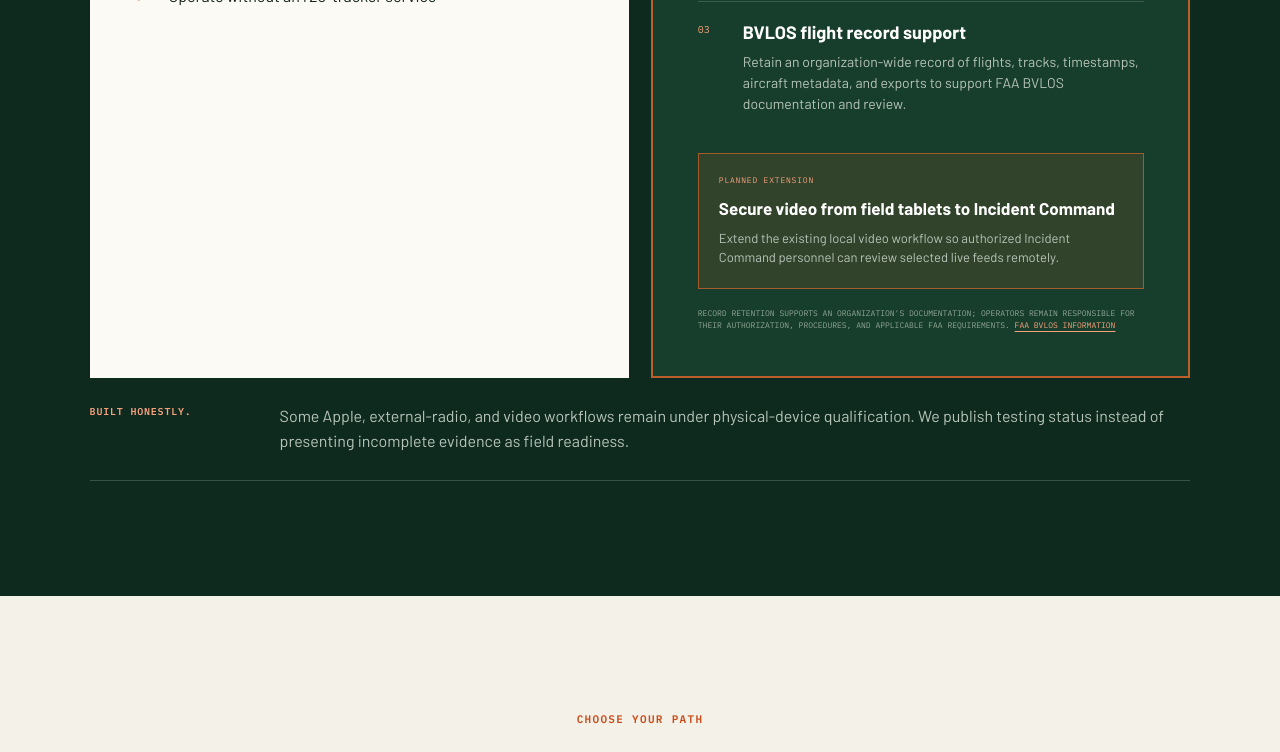
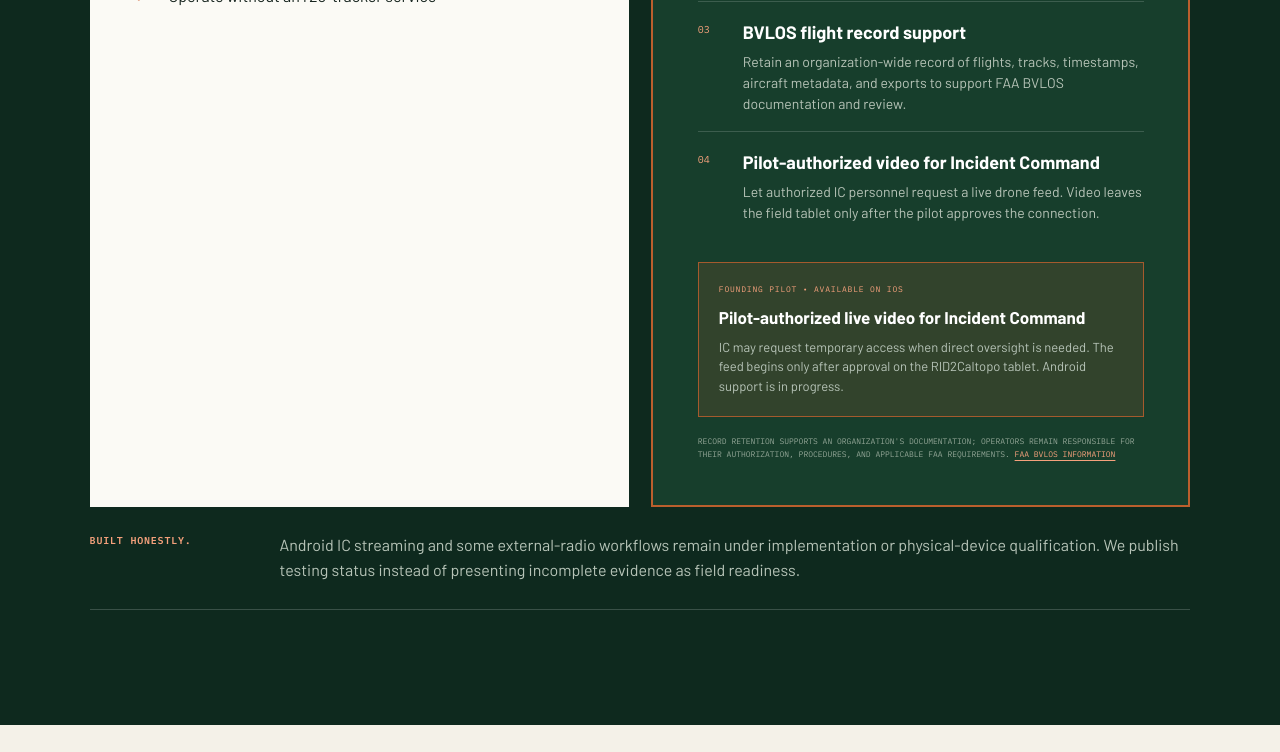
Before and after one commit to kjtsar/rid2caltopo_website, a Next.js app: page / in a window 1280 px wide. Shown: the part 2680-3432 px from the top of the page. Built offline with nearby package versions, Linux system fonts and the light colour scheme.

Commit message:
Add pilot-authorized IC video to managed plan

```diff
--- a/app/page.tsx
+++ b/app/page.tsx
@@ -52,6 +52,11 @@ const managedCapabilities = [
     number: "03",
     title: "BVLOS flight record support",
     copy: "Retain an organization-wide record of flights, tracks, timestamps, aircraft metadata, and exports to support FAA BVLOS documentation and review.",
+  },
+  {
+    number: "04",
+    title: "Pilot-authorized video for Incident Command",
+    copy: "Let authorized IC personnel request a live drone feed. Video leaves the field tablet only after the pilot approves the connection.",
   },
 ];
 
@@ -311,12 +316,13 @@ export default async function Home({ searchParams }: PageProps) {
                 </li>
               ))}
             </ol>
-            <div className="planned-extension">
-              <span>PLANNED EXTENSION</span>
-              <strong>Secure video from field tablets to Incident Command</strong>
+            <div className="planned-extension available-extension">
+              <span>FOUNDING PILOT • AVAILABLE ON IOS</span>
+              <strong>Pilot-authorized live video for Incident Command</strong>
               <p>
-                Extend the existing local video workflow so authorized Incident
-                Command personnel can review selected live feeds remotely.
+                IC may request temporary access when direct oversight is needed.
+                The feed begins only after approval on the RID2Caltopo tablet.
+                Android support is in progress.
               </p>
             </div>
             <p className="compliance-note">
@@ -332,9 +338,9 @@ export default async function Home({ searchParams }: PageProps) {
         <div className="qualification-note">
           <strong>Built honestly.</strong>
           <span>
-            Some Apple, external-radio, and video workflows remain under
-            physical-device qualification. We publish testing status instead of
-            presenting incomplete evidence as field readiness.
+            Android IC streaming and some external-radio workflows remain under
+            implementation or physical-device qualification. We publish testing
+            status instead of presenting incomplete evidence as field readiness.
           </span>
         </div>
       </section>
@@ -389,6 +395,7 @@ export default async function Home({ searchParams }: PageProps) {
               <li>FAA, airspace, and protected-land checks</li>
               <li>Multiple R2C zones and Bridges per incident</li>
               <li>Organization-wide BVLOS flight record support</li>
+              <li>Pilot-authorized live video to Incident Command</li>
               <li>Organization onboarding</li>
               <li>Reasonable-use cloud hosting</li>
             </ul>
@@ -462,11 +469,11 @@ export default async function Home({ searchParams }: PageProps) {
         </div>
         <div className="roadmap-row">
           <span>MANAGED STARTER</span>
-          <strong>FAA / airspace / land checks • Multi-zone incidents • BVLOS record support</strong>
+          <strong>FAA / airspace / land checks • Multi-zone incidents • BVLOS records • Pilot-authorized IC video</strong>
         </div>
         <div className="roadmap-row future">
           <span>EXPLORING</span>
-          <strong>Secure field-tablet streaming to Incident Command • Trained-model video review</strong>
+          <strong>Cloud video storage and playback • Trained-model video review</strong>
         </div>
         <p className="roadmap-disclaimer">
           Roadmap items are research directions, not release commitments.
```
